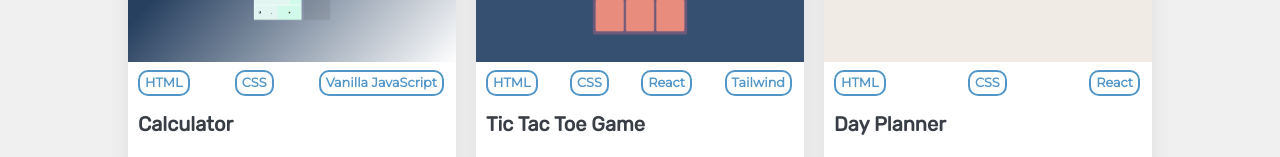
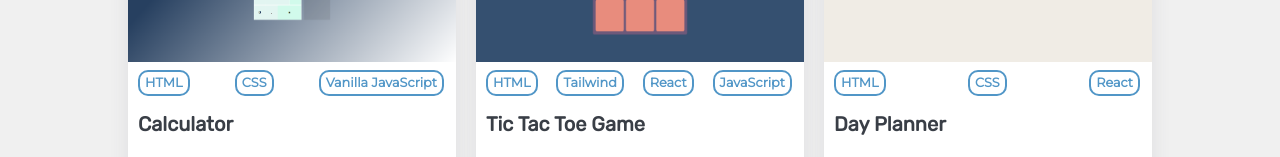
Before and after one commit to erudyta/portfolio, a React (Vite) app: page / in a window 1280 px wide. Shown: the part 2345-2502 px from the top of the page. Built offline with nearby package versions, Linux system fonts and the light colour scheme.

Commit message:
Changed projects

```diff
--- a/src/js/projects-data.js
+++ b/src/js/projects-data.js
@@ -10,7 +10,7 @@ export const projects= [
     {
         title: 'Tic Tac Toe Game',
         subtitle: '',
-        technologies: ['HTML', 'CSS', 'React', 'Tailwind'],
+        technologies: ['HTML', 'Tailwind', 'React', 'JavaScript'],
         description: 'Tic-Tac-Toe game created using the above-mentioned technologies.',
         liveDemoLink : 'https://erudyta.github.io/react-tic-tac-toe-game',
         gitHubLink: 'https://github.com/erudyta/react-tic-tac-toe-game',
```
